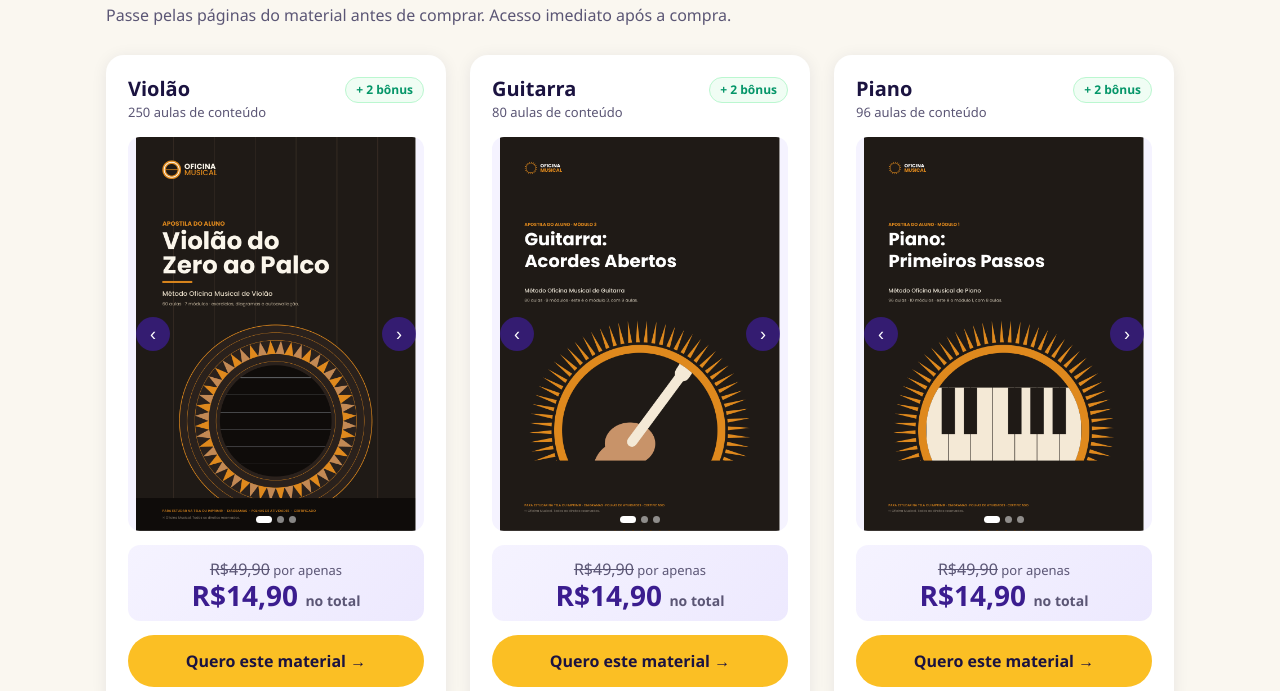
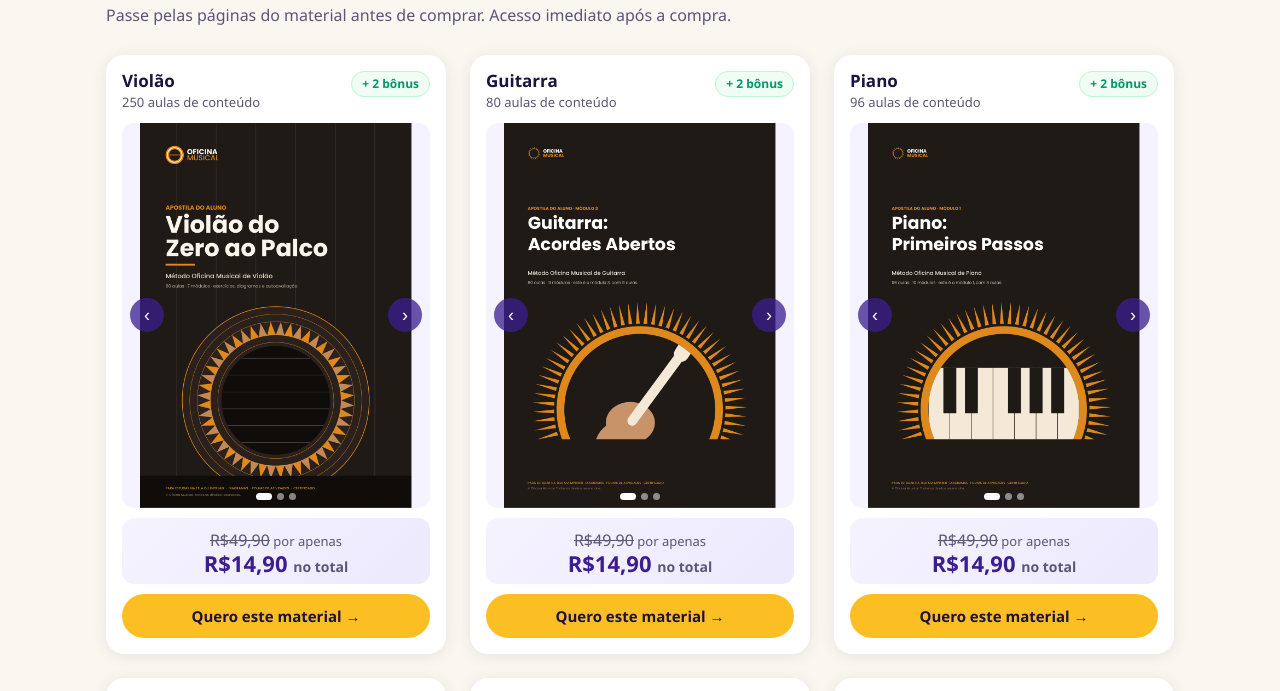
Before and after one commit to wallaceflores33-ops/vitrine-oficina-musical, a plain HTML site: page index.html in a window 1280 px wide. Shown: the part 663-1354 px from the top of the page. Drawn offline with Linux system fonts and the light colour scheme.

Commit message:
Vitrine: cards menores (260px grid, padding reduzido)
Co-Authored-By: Claude Sonnet 4.6 <noreply@anthropic.com>
Claude-Session: https://claude.ai/code/session_015DTFvmztnGDNMiwaYGu1V7

```diff
--- a/index.html
+++ b/index.html
@@ -34,18 +34,18 @@ body{font-family:Segoe UI,system-ui,Arial,sans-serif;background:var(--fundo);col
 main{max-width:1100px;margin:0 auto;padding:48px 16px}
 .section-title{font-size:30px;font-weight:800;margin-bottom:6px}
 .section-sub{color:var(--mudo);margin-bottom:28px;font-size:16px}
-.grade{display:grid;grid-template-columns:repeat(auto-fill,minmax(320px,1fr));gap:24px}
+.grade{display:grid;grid-template-columns:repeat(auto-fill,minmax(260px,1fr));gap:24px}
 
 /* CARD */
-.card{background:#fff;border-radius:18px;padding:20px;box-shadow:0 2px 16px #1b134014;display:flex;flex-direction:column;gap:14px;transition:.2s;border:2px solid transparent}
+.card{background:#fff;border-radius:18px;padding:14px;box-shadow:0 2px 16px #1b134014;display:flex;flex-direction:column;gap:10px;transition:.2s;border:2px solid transparent}
 .card:hover{border-color:var(--roxo2);box-shadow:0 6px 24px #7c3aed22}
 .card-top{display:flex;justify-content:space-between;align-items:flex-start;gap:8px}
-.card h3{font-size:20px;font-weight:800;line-height:1.2}
+.card h3{font-size:17px;font-weight:800;line-height:1.2}
 .card .meta{color:var(--mudo);font-size:13px;margin-top:2px}
 .badge-bonus{background:#f0fdf4;color:var(--verde);border:1px solid #bbf7d0;border-radius:999px;padding:3px 10px;font-size:12px;font-weight:600;white-space:nowrap}
 
 /* CARROSSEL */
-.carousel{position:relative;border-radius:12px;overflow:hidden;background:#f1ecfb;aspect-ratio:3/4;user-select:none}
+.carousel{position:relative;border-radius:12px;overflow:hidden;background:#f1ecfb;aspect-ratio:4/5;user-select:none}
 .carousel-track{display:flex;height:100%;transition:transform .3s ease}
 .carousel-track img{flex:0 0 100%;width:100%;height:100%;object-fit:contain;background:#f5f3ff;cursor:zoom-in}
 .carousel-btn{position:absolute;top:50%;transform:translateY(-50%);background:rgba(59,29,143,.75);color:#fff;border:none;border-radius:50%;width:34px;height:34px;font-size:18px;cursor:pointer;display:flex;align-items:center;justify-content:center;z-index:2;transition:.15s;line-height:1}
@@ -55,15 +55,15 @@ main{max-width:1100px;margin:0 auto;padding:48px 16px}
 .carousel-dots{position:absolute;bottom:8px;left:0;right:0;display:flex;justify-content:center;gap:5px}
 .carousel-dots span{width:7px;height:7px;border-radius:50%;background:rgba(255,255,255,.5);cursor:pointer;transition:.2s}
 .carousel-dots span.active{background:#fff;width:16px;border-radius:4px}
-.sem{background:#f1ecfb;border-radius:12px;padding:28px 18px;text-align:center;color:var(--mudo);font-size:14px;aspect-ratio:3/4;display:flex;align-items:center;justify-content:center}
+.sem{background:#f1ecfb;border-radius:12px;padding:28px 18px;text-align:center;color:var(--mudo);font-size:14px;aspect-ratio:4/5;display:flex;align-items:center;justify-content:center}
 
 /* PREÇO / BOTÃO */
-.preco-box{background:linear-gradient(135deg,#f5f3ff,#ede9fe);border-radius:12px;padding:12px 16px;text-align:center}
+.preco-box{background:linear-gradient(135deg,#f5f3ff,#ede9fe);border-radius:12px;padding:10px 14px;text-align:center}
 .preco-de{color:var(--mudo);font-size:13px}
 .preco-de s{font-size:16px}
-.preco-por{font-size:28px;font-weight:900;color:var(--roxo);line-height:1}
+.preco-por{font-size:22px;font-weight:900;color:var(--roxo);line-height:1}
 .preco-por span{font-size:14px;font-weight:600;color:var(--mudo)}
-.btn-comprar{display:block;background:var(--amar);color:#1b1340;font-weight:800;text-decoration:none;border-radius:999px;padding:14px 24px;font-size:16px;text-align:center;margin-top:auto;transition:.15s}
+.btn-comprar{display:block;background:var(--amar);color:#1b1340;font-weight:800;text-decoration:none;border-radius:999px;padding:11px 20px;font-size:15px;text-align:center;margin-top:auto;transition:.15s}
 .btn-comprar:hover{filter:brightness(1.07)}
 
 /* INCLUI */
```
